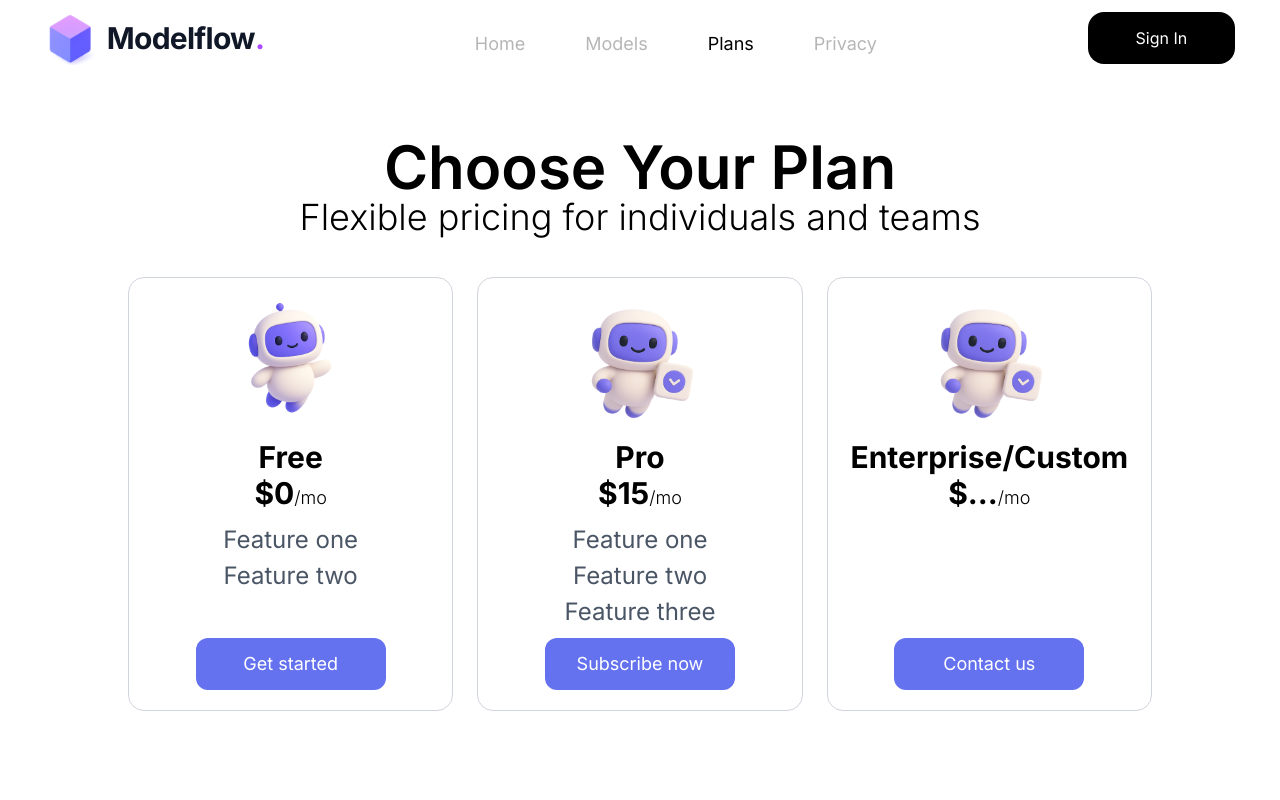
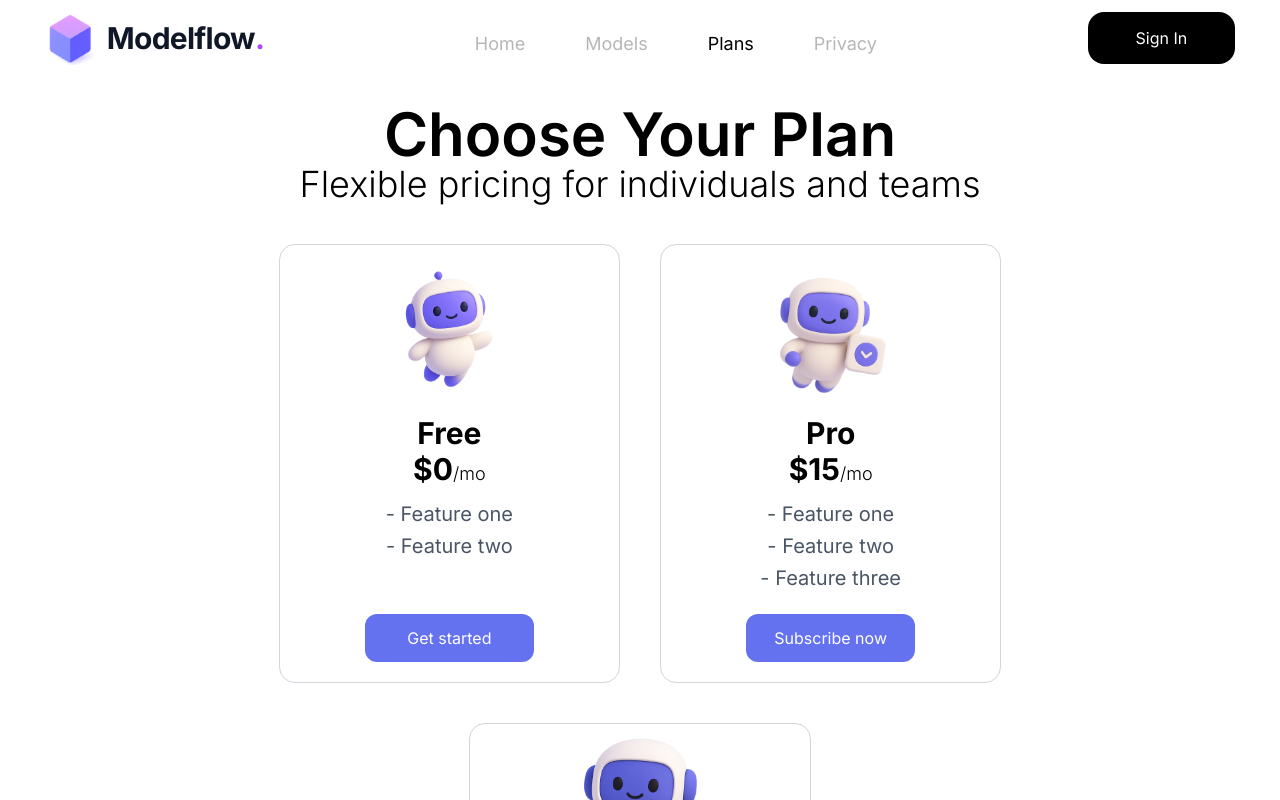
Before and after one commit to Dalaqa25/ModelFlow_nextJS, a Next.js app: page /plans in a window 1280 px wide. Shown: the top 800 px of the page. Built offline with nearby package versions, Linux system fonts and the light colour scheme.

Commit message:
NMF needs to be modified

```diff
--- a/app/components/plansBox.jsx
+++ b/app/components/plansBox.jsx
@@ -2,21 +2,21 @@ import plansData from 'app/plansData'
 
 export default function plansBox() {
     return (
-        <div className="flex gap-6"> {/* This wrapper is required */}
+        <div className="flex flex-col items-center sm:flex-row gap-10 justify-center">
             {plansData.map(plan => (
-                <div key={plan.id} className='w-1/3 flex justify-center flex-col items-center border-gray-300 rounded-2xl border-1'>
+                <div key={plan.id} className='w-1/3 flex justify-center flex-col items-center border-gray-300 rounded-2xl border-1 min-w-[300px]'>
                     <img className='w-1/2' src={plan.img.src} alt={plan.img.alt} />
                     <h1 className='font-bold text-2xl xl:text-3xl'>{plan.title}
                         {plan.status} <br />
                         ${plan.price}
                         <span className='font-light text-lg'>/mo</span>
                     </h1>
-                    <ul className='text-gray-600 flex flex-col gap-1 mt-3 h-[90px] xl:text-2xl'>
+                    <ul className='text-gray-600 flex flex-col gap-1 mt-3 h-[90px] xl:text-xl'>
                         {plan.features.map((feature, index) => (
-                            <li key={index}>{feature}</li>
+                            <li key={index}> - {feature}</li>
                         ))}
                     </ul>
-                    <button className='text-lg btn-primary text-white w-[190px] py-3 rounded-xl xl:mt-6 mb-5'>
+                    <button className='btn-primary text-white w-1/2 py-3 rounded-xl xl:mt-6 mb-5 '>
                         {plan.buttonText}
                     </button>
                 </div>
--- a/app/plans/page.jsx
+++ b/app/plans/page.jsx
@@ -2,14 +2,17 @@ import PlansBox from "@/app/components/plansBox";
 
 export default function PlansPage() {
     return (
-        <div className='min-h-screen text-center flex justify-center items-center'>
+        <div className='mt-20 text-center flex justify-center items-center'>
             <div className='max-w-[1500px] w-[80%] m-auto flex flex-col gap-10'>
                 <div>
                     <h1 className='font-semibold text-5xl xl:text-6xl'>Choose Your Plan</h1>
                     <p className='font-light text-2xl xl:text-4xl'>Flexible pricing for individuals and teams</p>
                 </div>
-                <div className='flex items-center justify-center gap-6'>
-                    <PlansBox />
+                <PlansBox />
+                <div className='w-1/3 flex justify-center flex-col items-center border-gray-300 rounded-2xl border-1 m-auto mb-10 min-w-[200px]'>
+                    <img className='w-1/2 ' src='plansImg3.png' alt='plans image 1'/>
+                    <h1 className='text-2xl font-semibold'>Custom Plan</h1>
+                    <button className='text-lg btn-primary text-white px-10 py-3 rounded-xl mt-3 mb-5 '>Contact us</button>
                 </div>
             </div>
         </div>
--- a/app/plansData.js
+++ b/app/plansData.js
@@ -27,19 +27,6 @@ const plansData = [
         ],
         price: 15,
         buttonText: 'Subscribe now'
-    },
-    {
-        id: 3,
-        img: {
-            src: "plansImg2.png",
-            alt: "Plans 2 image",
-        },
-        status: "Enterprise/Custom",
-        features: [
-
-        ],
-        price: '...',
-        buttonText: 'Contact us'
     }
 ]
 
```
Also changed, not shown: public/plansImg3.png (added).
